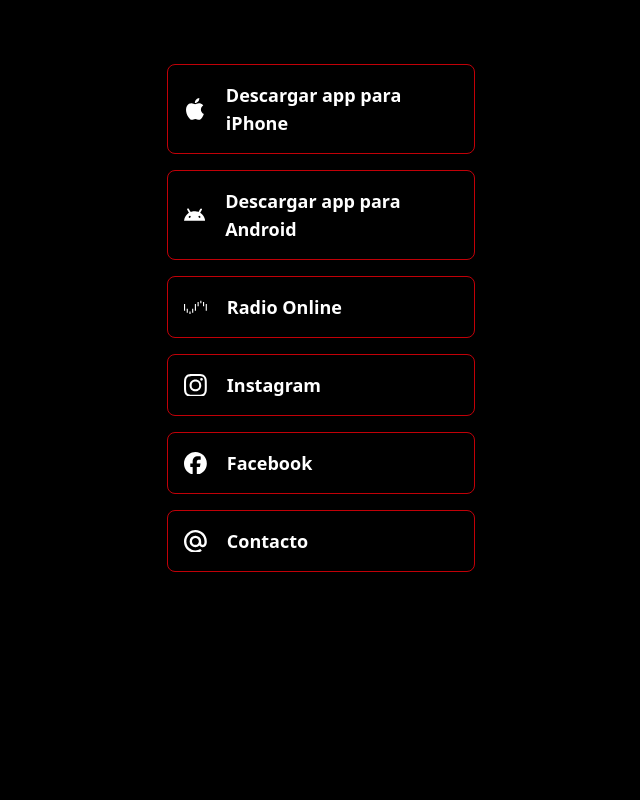
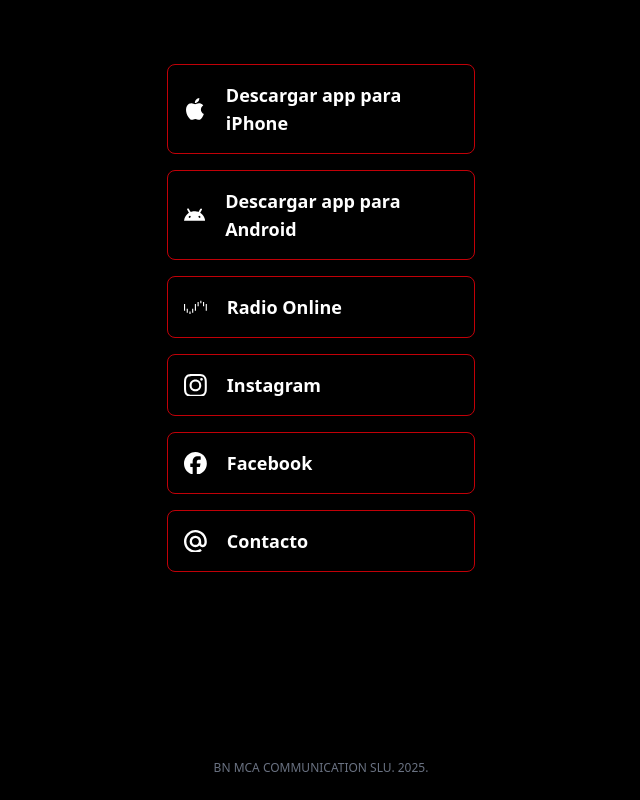
Before and after one commit to xiscosc/bn-landing, a SvelteKit app: page / in a window 1280 px wide. Shown: the whole page, without its empty margins (319-959 px from the left). Built offline with nearby package versions, Linux system fonts and the light colour scheme.

Commit message:
Add commit hash to Vite config, create Footer component to display it, and update layout files to include Footer

```diff
--- /dev/null
+++ b/src/app.d.ts
@@ -0,0 +1,9 @@
+declare const __COMMIT_HASH__: string;
+
+declare namespace App {
+	// interface Error {}
+	// interface Locals {}
+	// interface PageData {}
+	// interface PageState {}
+	// interface Platform {}
+}
--- /dev/null
+++ b/src/lib/components/Footer.svelte
@@ -0,0 +1,17 @@
+<script lang="ts">
+interface Props {
+	hideCommit?: boolean;
+}
+
+let { hideCommit = false }: Props = $props();
+
+const year = new Date().getFullYear();
+const commitHash = __COMMIT_HASH__;
+</script>
+
+<footer class="w-full text-center py-6 mt-auto">
+	<p class="text-xs text-gray-500">BN MCA COMMUNICATION SLU. {year}.</p>
+	{#if !hideCommit}
+		<p class="text-[10px] text-gray-600">{commitHash}</p>
+	{/if}
+</footer>
--- a/src/routes/+layout.svelte
+++ b/src/routes/+layout.svelte
@@ -1,11 +1,21 @@
 <script lang="ts">
 import "../app.css";
+import { page } from "$app/state";
+import Footer from "$lib/components/Footer.svelte";
 
 let { children } = $props();
+
+const isHome = $derived(page.url.pathname === "/");
+const isServicios = $derived(page.url.pathname.startsWith("/servicios"));
 </script>
 
 <svelte:head>
 	<title>BN MCA Radio</title>
 </svelte:head>
 
-{@render children()}
+<div class="min-h-screen flex flex-col">
+	{@render children()}
+	{#if !isServicios}
+		<Footer hideCommit={isHome} />
+	{/if}
+</div>
--- a/src/routes/servicios/+layout@.svelte
+++ b/src/routes/servicios/+layout@.svelte
@@ -1,4 +1,7 @@
 <script lang="ts">
+import "../../app.css";
+import Footer from "$lib/components/Footer.svelte";
+
 let { children } = $props();
 </script>
 
@@ -7,10 +10,7 @@
 	<meta name="robots" content="noindex, nofollow" />
 </svelte:head>
 
-{@render children()}
-
-<style>
-	:global(body) {
-		background-color: white;
-	}
-</style>
+<div class="min-h-screen flex flex-col bg-white">
+	{@render children()}
+	<Footer />
+</div>
--- a/vite.config.ts
+++ b/vite.config.ts
@@ -7,6 +7,9 @@
 import { defineConfig } from "vite";
 
 export default defineConfig({
+	define: {
+		__COMMIT_HASH__: JSON.stringify(process.env.CF_PAGES_COMMIT_SHA || "dev"),
+	},
 	plugins: [
 		{
 			name: "serve-static-html",
```
